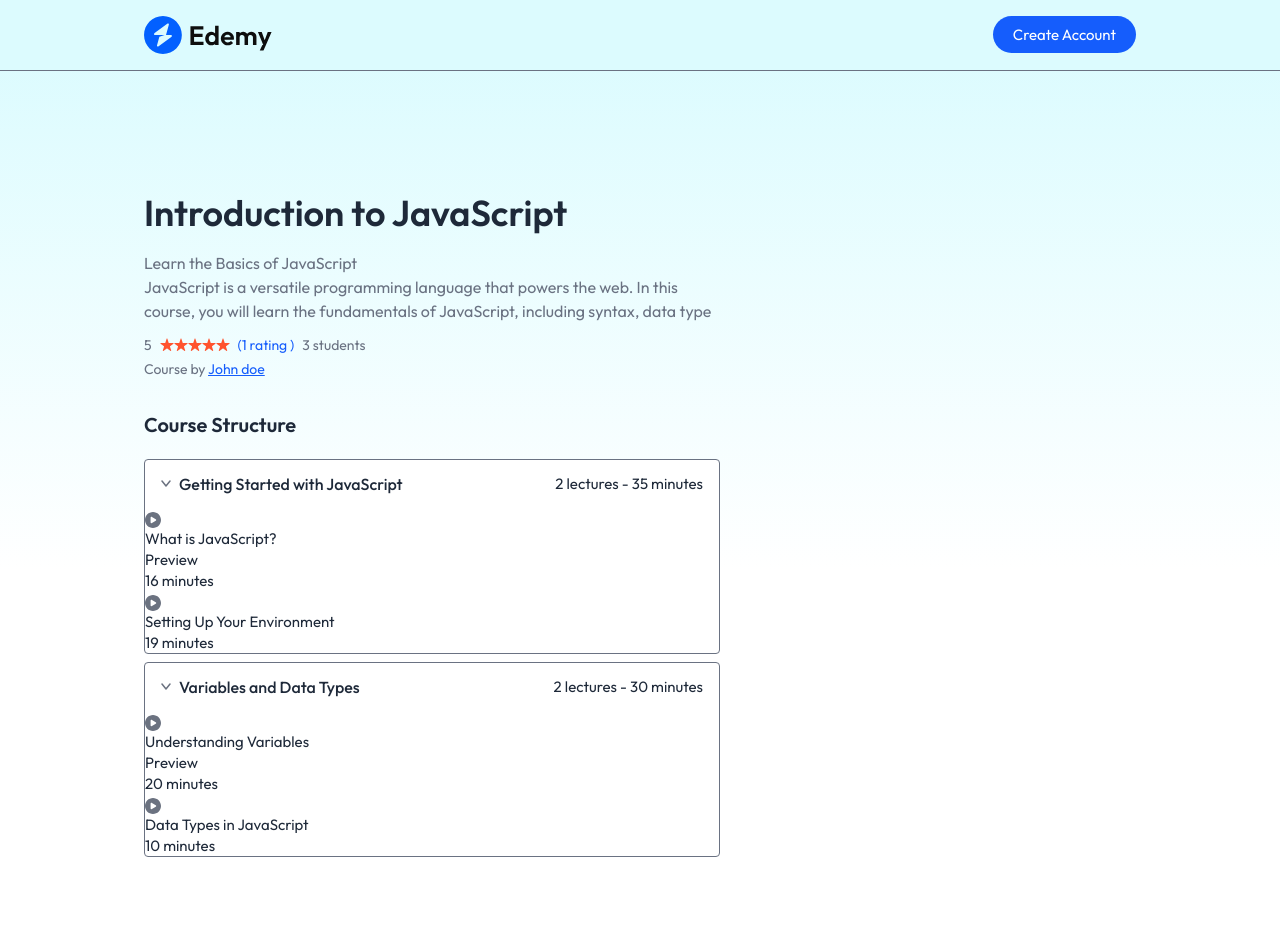
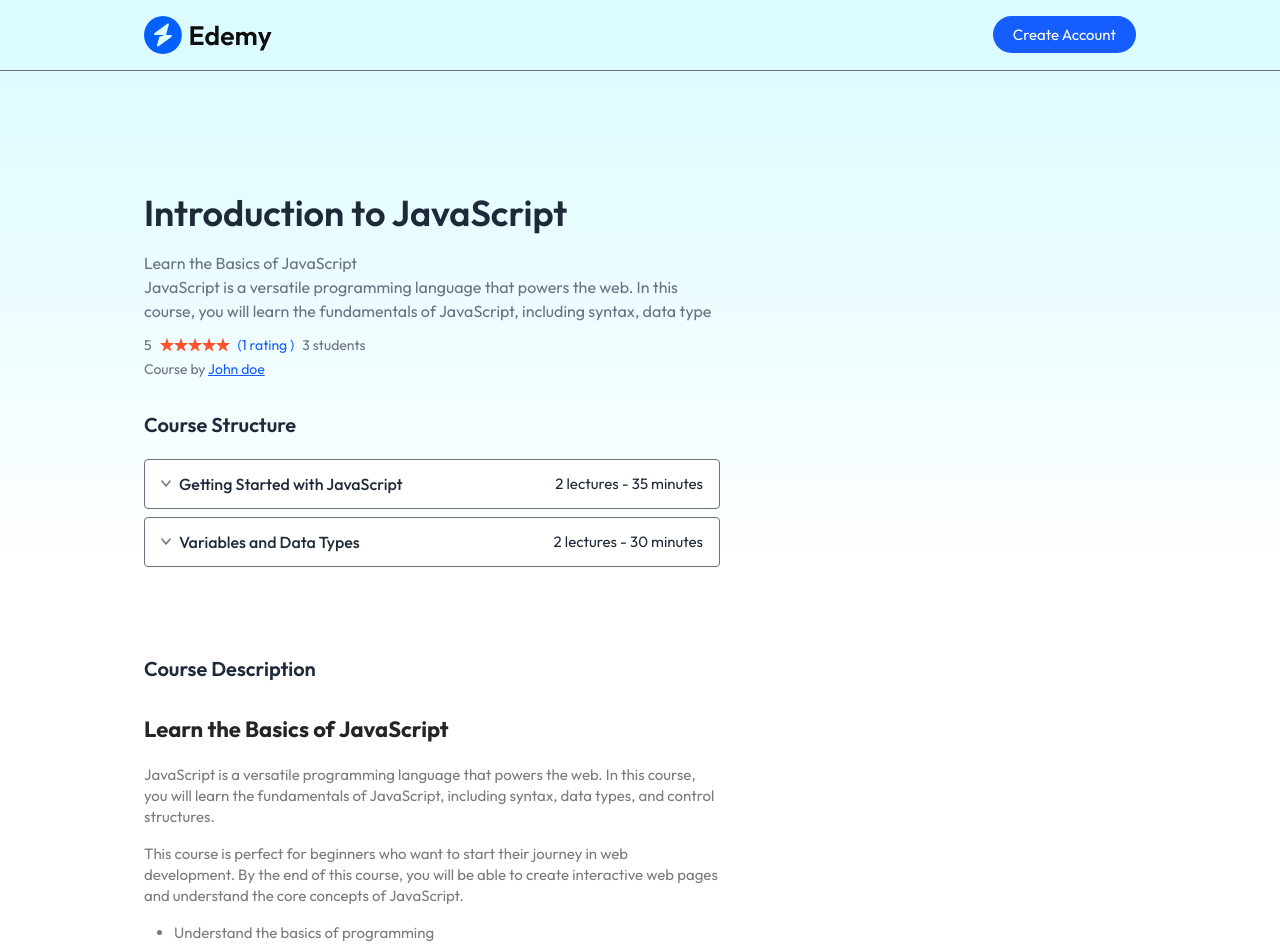
Before and after one commit to find-aziz/LMS-React-Frontend, a React (Vite) app: page /course/605c72efb3f1c2b1f8e4e1a1 in a window 1280 px wide. Shown: the top 952 px of the page. Before the commit the page ends 865 px from the top, so only its background shows below. Built offline with nearby package versions, Linux system fonts and the light colour scheme; no server answers.

Commit message:
course detail page left column csss and funcitonality

```diff
--- a/src/index.css
+++ b/src/index.css
@@ -5,3 +5,80 @@
 * {
   font-family: Outfit, Helvetica, sans-serif;
 }
+
+@layer base {
+  html{
+    scroll-behavior: smooth;
+  }
+}
+::-webkit-scrollbar{
+  display: none;
+}
+.rich-text {
+  font-size: 15px;
+  color: #7a7b7d;
+}
+
+.rich-text p {
+  margin-bottom: 16px;
+}
+
+.rich-text h1 {
+  font-size: 36px;
+  font-weight: 800;
+  color: #252525;
+  margin: 32px 0;
+}
+
+.rich-text h2 {
+  font-size: 22px;
+  font-weight: 700;
+  color: #252525;
+  margin: 24px 0;
+}
+
+.rich-text h3 {
+  font-size: 18px;
+  font-weight: 600;
+  color: #333333;
+  margin: 20px 0;
+}
+
+.rich-text h4 {
+  font-size: 16px;
+  font-weight: 500;
+  color: #444444;
+  margin: 16px 0;
+}
+
+.rich-text h5 {
+  font-size: 14px;
+  font-weight: 400;
+  color: #555555;
+  margin: 12px 0;
+}
+
+.rich-text h6 {
+  font-size: 12px;
+  font-weight: 400;
+  color: #666666;
+  margin: 8px 0;
+}
+
+.rich-text strong {
+  font-weight: 700;
+}
+
+.rich-text ol {
+  margin-left: 30px;
+  list-style-type: decimal;
+}
+
+.rich-text ul {
+  margin-left: 30px;
+  list-style-type: disc;
+}
+
+.rich-text li {
+  margin-bottom: 8px;
+}
--- a/src/pages/student/CourseDetails.jsx
+++ b/src/pages/student/CourseDetails.jsx
@@ -8,6 +8,7 @@ import humanizeDuration from "humanize-duration";
 const CourseDetails = () => {
   const { id } = useParams();
   const [courseData, setCourseData] = useState(null);
+  const [openSections, setOpenSections] = useState({});
   const {
     allCourses,
     calculateRating,
@@ -22,6 +23,14 @@ const CourseDetails = () => {
   useEffect(() => {
     fetchCourseData();
   }, [courseData]);
+
+  const toggleSection = (index) => {
+    setOpenSections((prev) => ({
+      ...prev,
+      [index]: !prev[index],
+    }));
+  };
+
   return courseData ? (
     <>
       <div className="flex md:flex-row flex-col-reverse gap-10 relative items-center justify-between   px-8 pt-20 md:px-36 md:pt-30 text-left">
@@ -76,9 +85,18 @@ const CourseDetails = () => {
                   className="border border-gray-500 bg-white mb-2 rounded"
                   key={i}
                 >
-                  <div className="flex items-center justify-between px-4 py-3 cursor-pointer select-none">
+                  <div
+                    className="flex items-center justify-between px-4 py-3 cursor-pointer select-none"
+                    onClick={() => toggleSection(i)}
+                  >
                     <div className="flex items-center gap-2">
-                      <img src={assets.down_arrow_icon} alt="down_arrow_icon" />
+                      <img
+                        className={`transform transition-transform ${
+                          openSections[i] ? "rotate-180" : ""
+                        }`}
+                        src={assets.down_arrow_icon}
+                        alt="down_arrow_icon"
+                      />
                       <p className="font-medium md:text-base text-sm">
                         {chapter.chapterTitle}
                       </p>
@@ -88,19 +106,27 @@ const CourseDetails = () => {
                       {calculateChapterTime(chapter)}
                     </p>
                   </div>
-                  <div>
-                    <ul>
+                  <div
+                    className={`overflow-hidden  transition-all duration-300 ease-in-out ${
+                      openSections[i] ? "max-h-96" : "max-h-0"
+                    }`}
+                  >
+                    <ul className="list-disc md:pl-10 pl-4 pr-4 py-2 text-gray-600 border-t border-gray-300">
                       {chapter.chapterContent.map((lecture, i) => (
-                        <li key={i}>
+                        <li key={i} className="flex items-center gap-2 py-1">
                           <img
                             src={assets.play_icon}
                             alt="play_icon"
                             className="w-4 h-4 mt-1"
                           />
-                          <div>
+                          <div className="flex items-center justify-between w-full text-gray-800 text-xs md:text-default">
                             <p>{lecture.lectureTitle}</p>
-                            <div>
-                              {lecture.isPreviewFree && <p>Preview</p>}
+                            <div className="flex gap-2">
+                              {lecture.isPreviewFree && (
+                                <p className="text-blue-500 cursor-pointer">
+                                  Preview
+                                </p>
+                              )}
                               <p>
                                 {humanizeDuration(
                                   lecture.lectureDuration * 60 * 1000,
@@ -117,6 +143,17 @@ const CourseDetails = () => {
               ))}
             </div>
           </div>
+          <div className="py-20 text-sm md:text-default">
+            <h3 className="text-xl font-semibold text-gray-800">
+              Course Description
+            </h3>
+            <p
+              className="pt-3 rich-text"
+              dangerouslySetInnerHTML={{
+                __html: courseData.courseDescription,
+              }}
+            ></p>
+          </div>
         </div>
         {/* right column */}
         <div></div>
```
